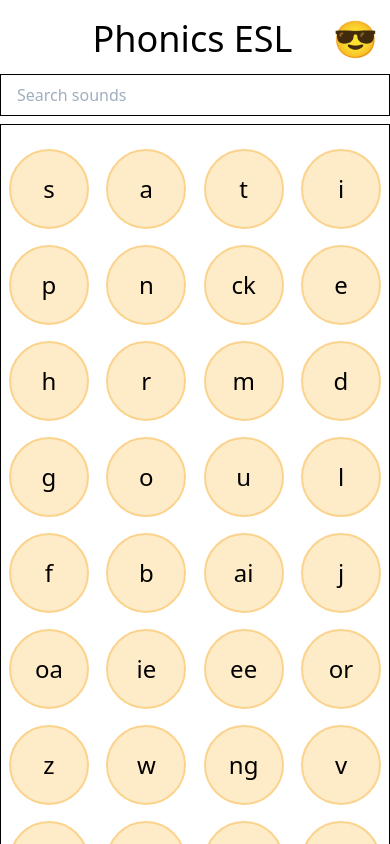
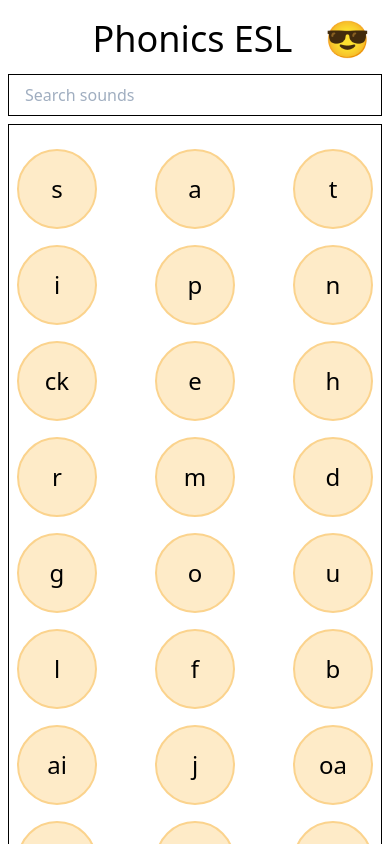
Before and after one commit to yougotwill/phonics-esl, a React (Create React App) app: page / in a window 390 px wide. Shown: the top 844 px of the page. Built offline with nearby package versions, Linux system fonts and the light colour scheme.

Commit message:
modal and body style fixes

```diff
--- a/src/App.js
+++ b/src/App.js
@@ -45,7 +45,7 @@ const App = (props) => {
   }, []);
 
   return (
-    <div className='container text-center my-0 mx-auto text-md lg:text-xl md:max-w-screen-sm lg:max-w-screen-md'>
+    <div className='container text-center my-0 mx-auto px-2 lg:px-0 text-md lg:text-xl md:max-w-screen-md'>
       <Hero theme={theme} updateTheme={updateTheme} />
       <CardContainer
         data={phonics}
--- a/src/components/Modal/index.js
+++ b/src/components/Modal/index.js
@@ -8,8 +8,8 @@ const Modal = ({ handleToggleModal, phonic }) => {
     event.stopPropagation();
   };
   return (
-    <div className='fixed w-full h-100 inset-0 z-50 overflow-hidden flex justify-center items-center modal' onClick={handleToggleModal}>
-      <div className='shadow-lg w-11/12 md:max-w-2xl my-8 mx-auto rounded z-50 overflow-y-auto absolute inset-0 modal-container' onClick={(event) => { handleModal(event); }}>
+    <div className='fixed w-full h-full inset-0 z-50 overflow-hidden modal' onClick={handleToggleModal}>
+      <div className='shadow-lg w-screen sm:w-2/3 sm:my-8 sm:mx-auto rounded z-50 overflow-y-auto absolute inset-0 modal-container' onClick={(event) => { handleModal(event); }}>
         <div className='flex justify-end items-center modal-header'>
           <div className='p-4' onClick={handleToggleModal}>
             <svg xmlns='http://www.w3.org/2000/svg' width='20' height='20' viewBox='0 0 24 24' fill='currentColor'><path d='M23.954 21.03l-9.184-9.095 9.092-9.174-2.832-2.807-9.09 9.179-9.176-9.088-2.81 2.81 9.186 9.105-9.095 9.184 2.81 2.81 9.112-9.192 9.18 9.1z' /></svg>
```
